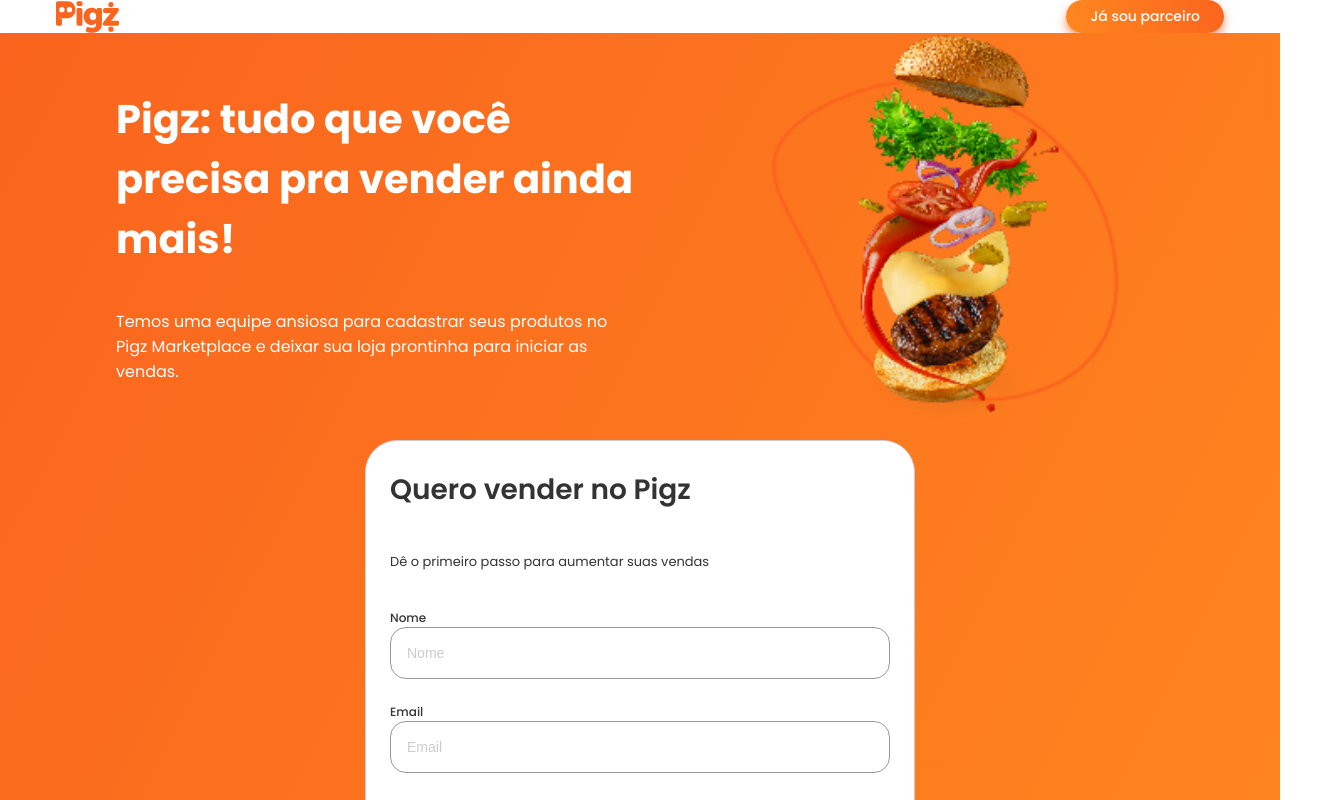
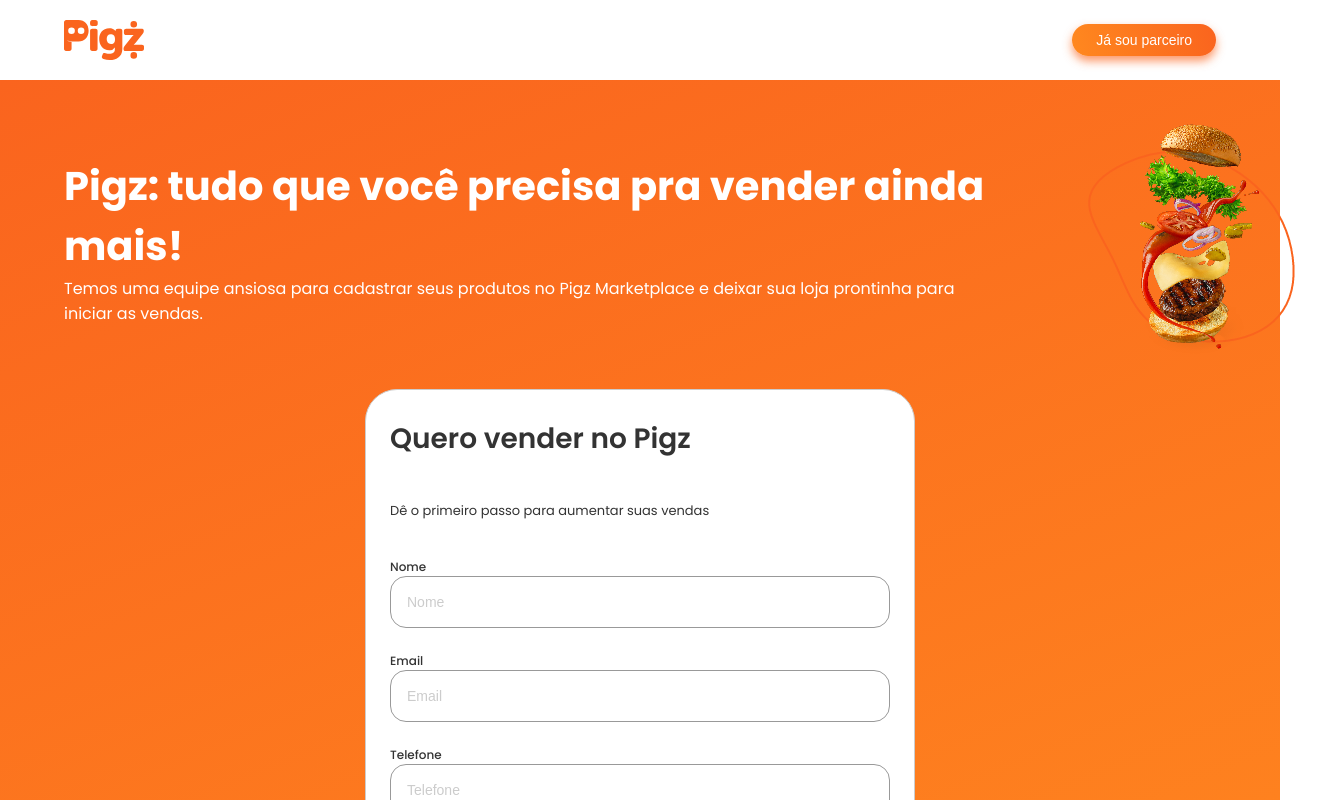
Before and after one commit to paulinha-19/desafio-frontend, a React (Vite) app: page / in a window 1280 px wide. Shown: the top 800 px of the page, 1322 px wide, since content can reach past the window. Built offline with nearby package versions, Linux system fonts and the light colour scheme.

Commit message:
modificação: Header.jsx, FormSection.jsx e styles/Button.js

```diff
--- a/package.json
+++ b/package.json
@@ -10,6 +10,9 @@
     "preview": "vite preview"
   },
   "dependencies": {
+    "@emotion/react": "^11.11.1",
+    "@emotion/styled": "^11.11.0",
+    "@mui/material": "^5.13.4",
     "react": "^18.2.0",
     "react-dom": "^18.2.0",
     "react-router-dom": "^6.12.0",
--- a/src/App.jsx
+++ b/src/App.jsx
@@ -3,7 +3,7 @@
   FormSection,
   NovoPigzdido,
   Carousel,
-  SectionCardButton
+  SectionCardButton,
 } from "./components/index";
 import GlobalStyle from "./styles/Global";
 
@@ -15,7 +15,7 @@
       <FormSection />
       <NovoPigzdido />
       <Carousel />
-      <SectionCardButton/>
+      <SectionCardButton />
     </>
   );
 }
--- a/src/components/FormSection/index.jsx
+++ b/src/components/FormSection/index.jsx
@@ -2,92 +2,80 @@
 import styled from "styled-components";
 import burguer2 from "../../assets/burguer_2.png";
 import pigzPigz from "../../assets/pigz-pigz.png";
-import { device } from "../../styles/Breakpoints";
-import { Container } from "../Container";
-import { Title, TextContainer, Subtitle } from "../../styles/Text";
+import { Container, Box, Typography } from "@mui/material";
 
-const MainContainer = styled.div`
+const MainWrapper = styled.div`
   position: relative;
-  background: linear-gradient(117deg, #fa641e 0%, #ff881f 100%) 0% 0% no-repeat
+  background: linear-gradient(158deg, #fa641e 0%, #ff881f 100%) 0% 0% no-repeat
     padding-box padding-box transparent;
   display: flex;
+  flex-direction: column;
   align-items: center;
-  padding: 16px;
+  width: 100%;
 `;
 
-const ContentContainer = styled.div`
-  display: flex;
-  align-items: center;
-  height: 100%;
-  width: 100%;
-  @media ${device.sm} {
-    align-items: center;
-    background-color: aqua;
+const Title = styled(Typography)`
+  color: #fff;
+  font-weight: 700;
+  font-size: 40px;
+  @media (max-width: 460px) {
+    font-size: 30px;
+  }
+  @media (max-width: 360px) {
+    font-size: 25px;
   }
 `;
 
-const Image = styled.img`
-  width: 100%;
-  @media ${device.xs} {
+const SubTitle = styled(Typography)`
+  color: #fff;
+  font-weight: 400;
+  font-size: 16px;
+  @media (max-width: 460px) {
+    font-size: 14px;
+  }
+  @media (max-width: 360px) {
+    font-size: 12px;
   }
 `;
 
-const ImageContainer = styled.div`
-  position: relative;
-  width: 100%;
-  ::before {
-    content: "";
-    position: absolute;
-    height: 70%;
-    width: 80%;
+const TextContainer = styled.div`
+  position: absolute;
+  width: 80%;
+  left: 0;
+  @media (max-width: 550px) {
+    top: 10px;
+  }
+  @media (max-width: 460px) {
+    width: 70%;
     top: 0;
-    right: 0;
-    padding-bottom: 100%;
-    background-image: url(${burguer2});
-    background-size: contain;
-    background-repeat: no-repeat;
-    background-position: center;
-    transform: translateY(-50%);
+  }
 
-    @media ${device.lg} {
-      height: 100%;
-      width: 100%;
-    }
-
-    @media ${device.md} {
-      padding-bottom: 80%;
-      height: 80%;
-      width: 80%;
-    }
-
-    @media ${device.sm} {
-      padding-bottom: 100%;
-      height: 100%;
-      width: 100%;
-      top: -30px;
-    }
-
-    @media ${device.xs} {
-      padding-bottom: 100%;
-      height: 100%;
-      width: 100%;
-      left: 0px;
-      right: 0;
-    }
+  @media (max-width: 360px) {
+    width: 70%;
+    top: 15px;
   }
 `;
 
 const FormContainer = styled.form`
   position: relative;
-  background-color: #ffffff;
+  background-color: #fff;
   display: flex;
   flex-direction: column;
   height: 100%;
-  margin: 40px auto 90px auto;
+  margin: 20px auto 90px auto;
   max-width: 500px;
   border-radius: 32px;
   border: 1px solid #cccccc;
   padding: 0 24px 40px 24px;
+  @media (max-width: 600px) {
+    margin: 100px auto 90px auto;
+  }
+  @media (max-width: 460px) {
+    margin: 50px auto 90px auto;
+  }
+  @media (max-width: 360px) {
+    margin: 20px auto 90px auto;
+  }
 `;
 
 const FormTitle = styled.p`
@@ -175,29 +163,30 @@
   };
 
   return (
-    <MainContainer>
+    <MainWrapper className="MAINWRAPPER">
       <Container>
-        <ContentContainer>
+        <Box
+          sx={{
+            position: "relative",
+            display: "flex",
+            justifyContent: "flex-end",
+            alignItems: "center",
+            marginTop: "32px",
+          }}
+        >
           <TextContainer>
-            <Title
-              textColor="#fff"
-              fontWeight="700"
-              style={{ fontSize: "40px" }}
-            >
+            <Title variant="p" component="p">
               Pigz: tudo que você precisa pra vender ainda mais!
             </Title>
-            <Subtitle
-              textColor="#fff"
-              fontWeight="400"
-              style={{ fontSize: "16px" }}
-            >
+            <SubTitle variant="p" component="p">
               Temos uma equipe ansiosa para cadastrar seus produtos no Pigz
               Marketplace e deixar sua loja prontinha para iniciar as vendas.
-            </Subtitle>
+            </SubTitle>
           </TextContainer>
-          <ImageContainer />
-          {/* <Image src={burguer2} alt="Burguer" /> */}
-        </ContentContainer>
+          <Box sx={{ width: "144px" }}>
+            <img src={burguer2} alt="Burguer" />
+          </Box>
+        </Box>
         <FormContainer>
           {formStep === 1 && (
             <>
@@ -298,7 +287,7 @@
                     name="numero"
                   />
                 </div>
-                <div style={{ flex: 2, marginLeft: "12px" }}>
+                <div style={{ marginLeft: "12px" }}>
                   <FormLabel htmlFor="complemento">Complemento</FormLabel>
                   <div style={{ display: "flex", flex: 1 }}>
                     <FormInput
@@ -353,6 +342,6 @@
           <img src={pigzPigz} alt="Pigz-Pigz" />
         </AbsoluteImage>
       </Container>
-    </MainContainer>
+    </MainWrapper>
   );
 };
--- a/src/components/Header/index.jsx
+++ b/src/components/Header/index.jsx
@@ -1,30 +1,44 @@
 import React from "react";
 import styled from "styled-components";
 import pigzGestaoLogo from "../../assets/pigz-gestao-logo.svg";
-import { Container } from "../Container";
 import { Button } from "../../styles/Button";
+import { Container } from "@mui/material";
+import { device } from "../../styles/Breakpoints";
 
-const HeaderContainer = styled.div`
+const HeaderWrapper = styled.div`
   display: flex;
   justify-content: space-between;
   align-items: center;
-  padding: 0 16px;
+  height: 80px;
 `;
 
 const Logo = styled.img`
-  height: 32px;
-  width: 63px;
+  width: 80px;
+  height: 40px;
+  @media ${device.sm} {
+    height: 32px;
+    width: 64px;
+  }
 `;
 
 export const Header = () => {
   return (
     <Container>
-      <HeaderContainer>
+      <HeaderWrapper>
         <Logo src={pigzGestaoLogo} alt="Pigz Gestão Logo " />
-        <Button to="https://www.google.com.br" target="_blank" width="110px">
+        <Button
+          background="linear-gradient(258deg, #fa641e 0%, #ff881f 100%) 0% 0% no-repeat
+    padding-box padding-box transparent"
+          color="#fff"
+          padding="8px 24px"
+          borderRadius="32px"
+          boxShadow="0px 5px 10px #fa641ead"
+          fontWeight="500"
+          fontSize="14px"
+        >
           Já sou parceiro
         </Button>
-      </HeaderContainer>
+      </HeaderWrapper>
     </Container>
   );
 };
--- a/src/styles/Button.js
+++ b/src/styles/Button.js
@@ -1,15 +1,14 @@
 import styled from "styled-components";
-import { Link } from "react-router-dom";
 
-export const Button = styled(Link)`
-  background: linear-gradient(254deg, #fa641e 0%, #ff881f 100%) 0% 0% no-repeat
-    padding-box padding-box transparent;
-  color: #ffffff;
-  padding: ${(props) => props.padding || "6px 24px"};
-  border-radius: 32px;
+export const Button = styled.button`
+  background: ${(props) => props.background || "#fff"};
+  color: ${(props) => props.color || "#fff"};
+  padding: ${(props) => props.padding};
+  border-radius: ${(props) => props.borderRadius};
   text-decoration: none;
-  box-shadow: 0px 5px 10px #fa641ead;
-  font-weight: 500;
-  font-size: ${(props) => props.fontSize || "14px"};
+  box-shadow: ${(props) => props.boxShadow || "none"};
+  font-weight: ${(props) => props.fontWeight};
+  font-size: ${(props) => props.fontSize};
   text-align: center;
+  border: ${(props) => props.border || "transparent"};
 `;
--- /dev/null
+++ b/src/theme/index.js
@@ -0,0 +1,4 @@
+import { createTheme, responsiveFontSizes } from "@mui/material/styles";
+
+export let theme = createTheme();
+theme = responsiveFontSizes(theme);
```
Also changed, not shown: src/styles/Theme.js (deleted), 1 other file (tests, documents, lock files or other folders).
